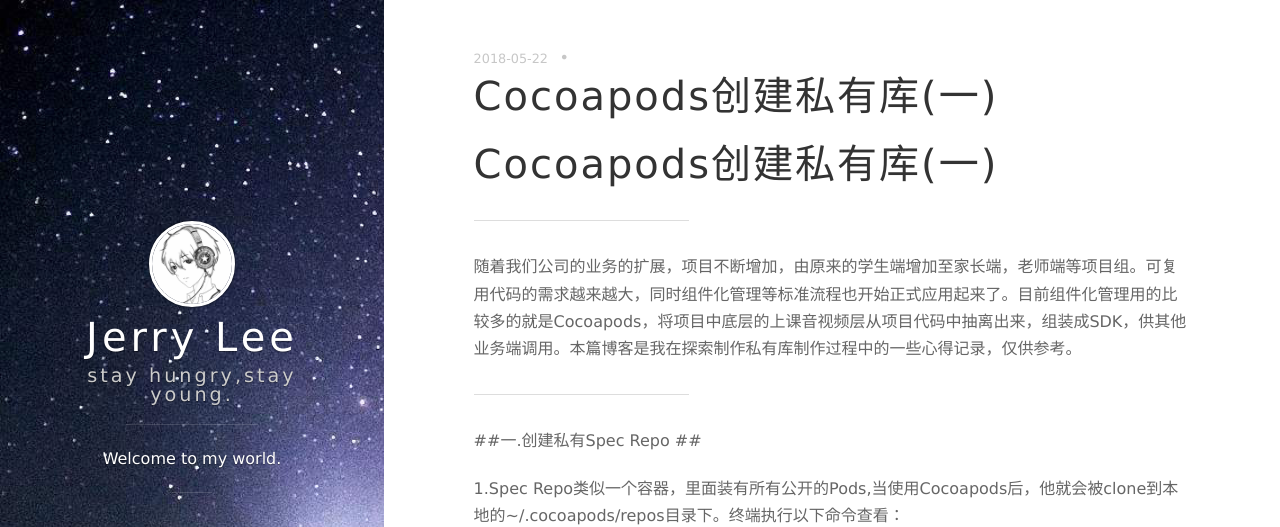
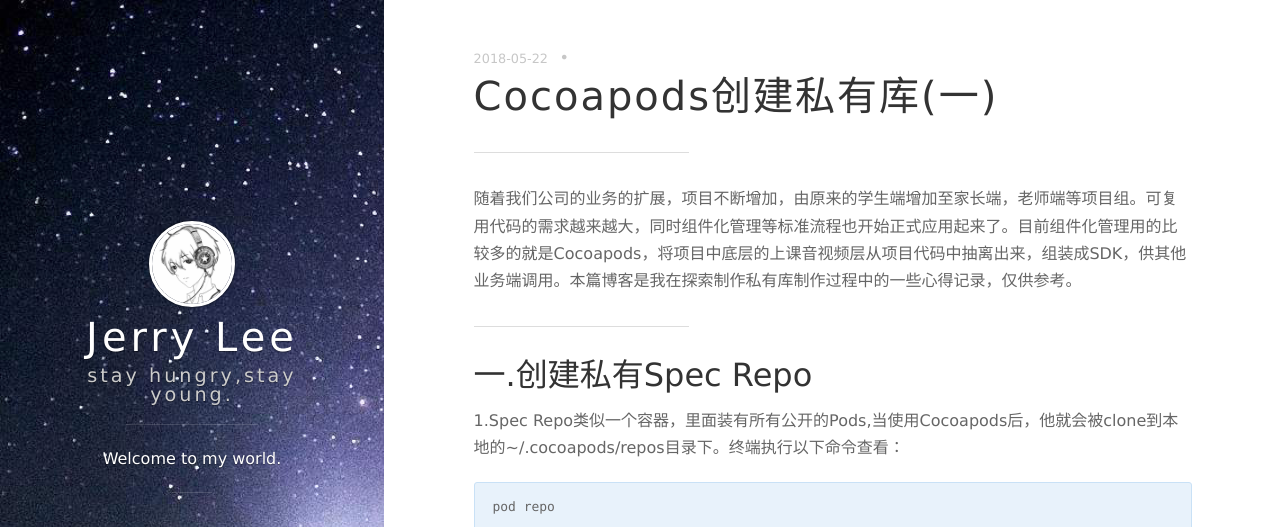
Before and after one commit to stevenlfg/stevenlfg.github.io, a Jekyll site: the page built from _posts/2018-5-22-Cocoapods创建私有库(一).md, in a window 1280 px wide and 900 px high, cut to the strip 0-527 px from the top of the window. Built offline with Jekyll 4.4.1, drawn with Linux system fonts in a browser that asks for light colours; nearby versions of some CDN libraries; our own code applies the rules of GitHub Pages for plain Markdown files; comment, search, counter and statistics services are not loaded; some of the changed text lies outside the part shown.

Commit message:
update CococaPods

```diff
--- a/_posts/2018-5-22-Cocoapods创建私有库(一).md
+++ b/_posts/2018-5-22-Cocoapods创建私有库(一).md
@@ -1,11 +1,11 @@
-# Cocoapods创建私有库(一)
+
 
 ---
 
 随着我们公司的业务的扩展，项目不断增加，由原来的学生端增加至家长端，老师端等项目组。可复用代码的需求越来越大，同时组件化管理等标准流程也开始正式应用起来了。目前组件化管理用的比较多的就是Cocoapods，将项目中底层的上课音视频层从项目代码中抽离出来，组装成SDK，供其他业务端调用。本篇博客是我在探索制作私有库制作过程中的一些心得记录，仅供参考。
 
 ---
-##一.创建私有Spec Repo  ##
+## 一.创建私有Spec Repo ##
 
 1.Spec Repo类似一个容器，里面装有所有公开的Pods,当使用Cocoapods后，他就会被clone到本地的~/.cocoapods/repos目录下。终端执行以下命令查看：
 
@@ -30,7 +30,7 @@
 
 ---
 
-##二.创建一个用了存放项目组件的仓库##
+## 二.创建一个用了存放项目组件的仓库 ##
 
 ![5.png-60.4kB][6]
 
@@ -84,7 +84,7 @@
 
 OK，此时大功告成了。
 
-##三.总结##
+## 三.总结 ##
 
 测试的过程中，还是遇到了一些坑的，参考了一些[博客][19]，帮我梳理了整个流程。
 
```
